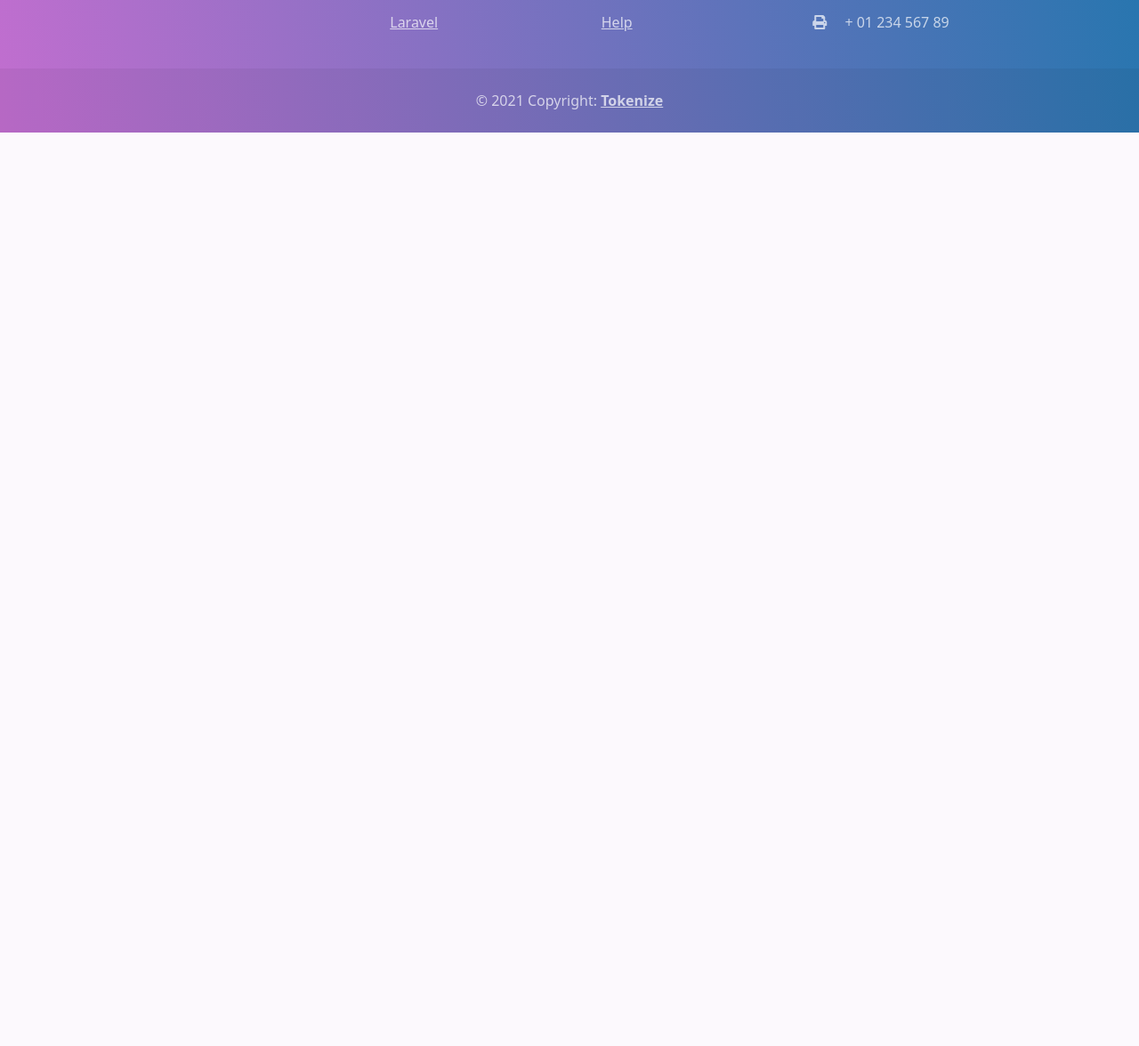
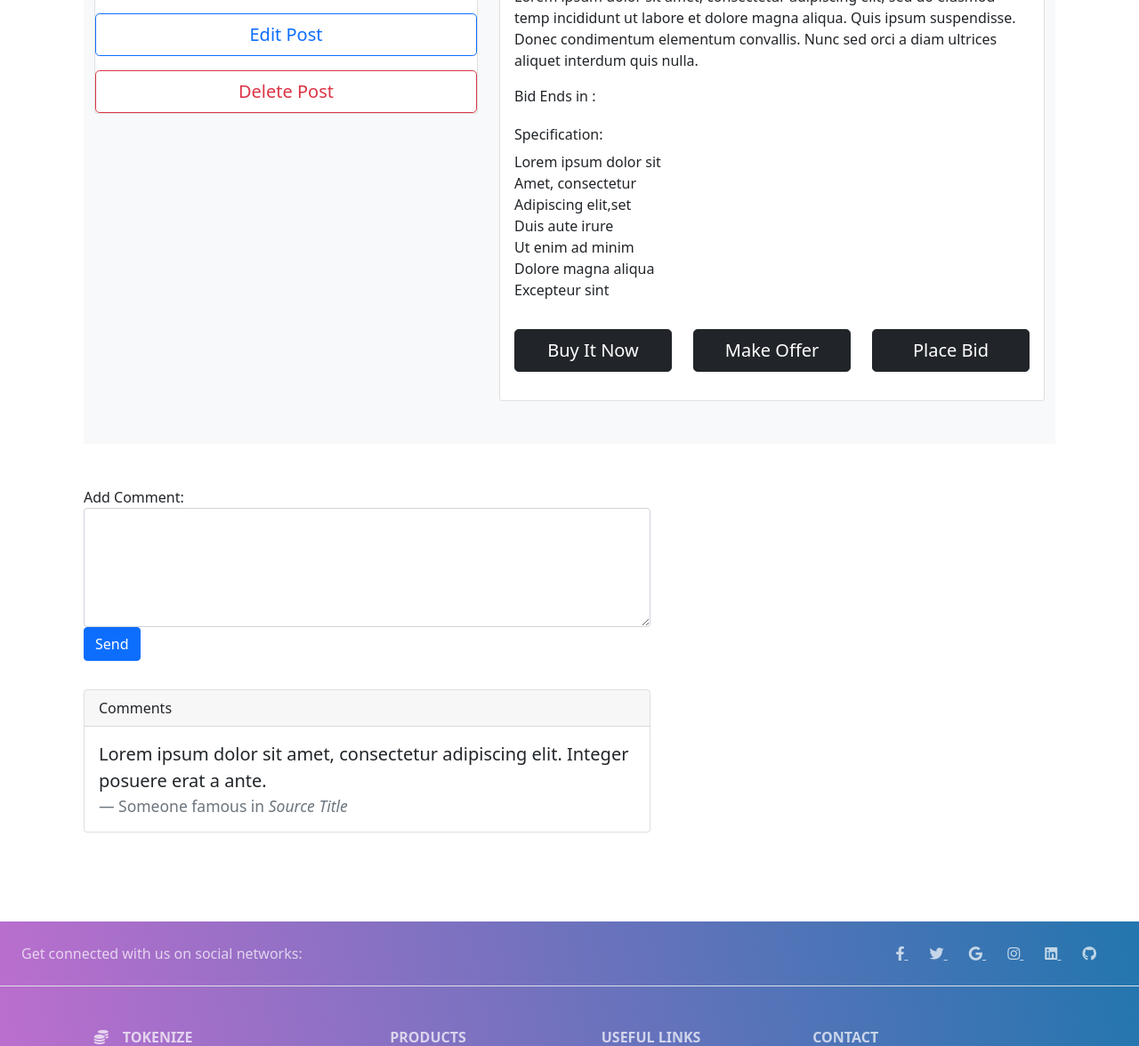
Before and after one commit to AustinLeaming/nft-exchange, a Django app: page / in a window 1280 px wide. Shown: the part 2228-3404 px from the top of the page at 89% size. Before the commit the page ends 2377 px from the top, so only its background shows below. Run offline with Django 3.2, Linux system fonts and the light colour scheme; grey boxes labelled with a size stand in for pictures from a placeholder-image service; some libraries are stand-ins or nearby versions.

Commit message:
added edit and delete and comment section

```diff
--- a/main_app/templates/base.html
+++ b/main_app/templates/base.html
@@ -38,10 +38,13 @@
 
   </nav>
 
+
   <main class="container">
     {% block content %}
     {% endblock %}
   </main>
+
+
 <!-- Footer -->
 <footer class="text-center text-lg-start" style = "background-image: linear-gradient(260deg, #2376ae 0%, #c16ecf 100%); text-decoration: none;
 color: rgba(255, 255, 255, 0.7); margin-top: 100px;">
--- a/main_app/templates/home.html
+++ b/main_app/templates/home.html
@@ -170,6 +170,117 @@
 </section>
 
 
+<section class="bg-light">
+    <div class="container pb-5">
+      <div class="row">
+        <div class="col-lg-5 mt-5">
+          <div class="card mb-3">
+            <img class="card-img" src="https://i.imgur.com/sMBXD2A.png" alt="Card image cap" id="product-detail">
+            <button type="button" class="mt-3 btn btn-outline-primary btn-lg btn-block">Edit Post</button>
+            <button type="button" class="mt-3 btn btn-outline-danger btn-lg btn-block">Delete Post</button>
+          </div>
+          <div class="row">
+            <!--Start Controls-->
+
+          </div>
+        </div>
+        <!-- col end -->
+        <div class="col-lg-7 mt-5">
+          <div class="card">
+            <div class="card-body">
+              <span>
+              <h1 class="h2">Pokemon</h1>
+            </span>
+              <p class="h3 py-2">Buy It Now: $2,500</p>
+              <p class="h3 py-2">Starting Bid: $200</p>
+              <p class="py-2">
+                <i class="fa fa-star text-warning"></i>
+                <i class="fa fa-star text-warning"></i>
+                <i class="fa fa-star text-warning"></i>
+                <i class="fa fa-star text-warning"></i>
+                <i class="fa fa-star text-secondary"></i>
+                <span class="list-inline-item text-dark">Rating 4.8 | 36 Comments</span>
+              </p>
+              <ul class="list-inline">
+                <li class="list-inline-item">
+                  <h6>Category: Animation</h6>
+                </li>
+                <li class="list-inline-item">
+
+                </li>
+              </ul>
+
+              <h6>Description:</h6>
+              <p>Lorem ipsum dolor sit amet, consectetur adipiscing elit, sed do eiusmod temp incididunt ut labore et dolore magna aliqua. Quis ipsum suspendisse. Donec condimentum elementum convallis. Nunc sed orci a diam ultrices aliquet interdum quis nulla.</p>
+              <ul class="list-inline">
+                <li class="list-inline-item">
+                  <h6>Bid Ends in :</h6>
+                </li>
+                <li class="list-inline-item">
+
+                </li>
+              </ul>
+
+              <h6>Specification:</h6>
+              <ul class="list-unstyled pb-3">
+                <li>Lorem ipsum dolor sit</li>
+                <li>Amet, consectetur</li>
+                <li>Adipiscing elit,set</li>
+                <li>Duis aute irure</li>
+                <li>Ut enim ad minim</li>
+                <li>Dolore magna aliqua</li>
+                <li>Excepteur sint</li>
+              </ul>
+
+              <form action="" method="GET">
+                <input type="hidden" name="product-title" value="Activewear">
+                <div class="row">
+                  <div class="col-auto">
+                  </div>
+                </div>
+                <div class="row pb-3">
+                  <div class="col d-grid">
+                    <button type="submit" class="btn btn-dark btn-lg" name="submit" value="buy">Buy It Now</button>
+                  </div>
+                  <div class="col d-grid">
+                    <button type="submit" class="btn btn-dark btn-lg" name="submit" value="addtocard">Make Offer</button>
+                  </div>
+                  <div class="col d-grid">
+                    <button type="submit" class="btn btn-dark btn-lg" name="submit" value="addtocard">Place Bid</button>
+                  </div>
+                </div>
+              </form>
+
+            </div>
+          </div>
+        </div>
+      </div>
+    </div>
+  </section>
+
+<div class="col-lg-7 mt-5 my-auto">
+    <form action="">
+      <div class="form-group">
+        <label for="comment">Add Comment:</label>
+        <textarea class="form-control" rows="5" id="comment"></textarea>
+        <button type="submit" class="btn btn-primary btn-block mb-4">Send</button>
+      </div>
+    </form>
+
+  <div class="card mt-2 mb-2">
+    <div class="card-header">
+      Comments
+    </div>
+    <div class="card-body">
+      <blockquote class="blockquote mb-0">
+        <p>Lorem ipsum dolor sit amet, consectetur adipiscing elit. Integer posuere erat a ante.</p>
+        <footer class="blockquote-footer">Someone famous in <cite title="Source Title">Source Title</cite></footer>
+      </blockquote>
+    </div>
+  </div>
+</div>
+
+
 
 
 {% endblock %}
--- a/main_app/templates/nfts/index.html
+++ b/main_app/templates/nfts/index.html
@@ -13,14 +13,8 @@
       </div>
     </div>
   </div>
-
 {% endfor %}
 </div>
-
-
-
-
-
 {% endblock %}
 
 
```
